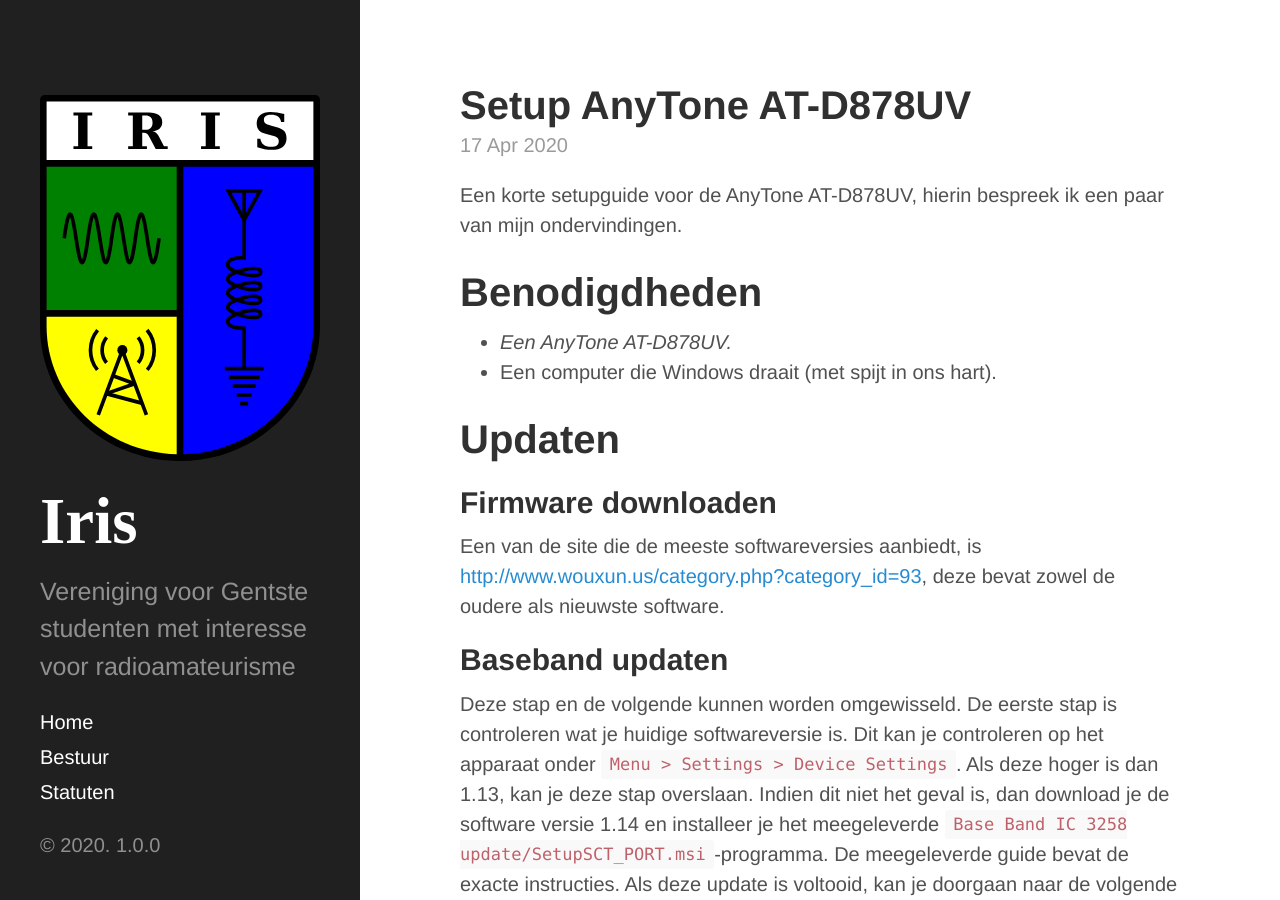
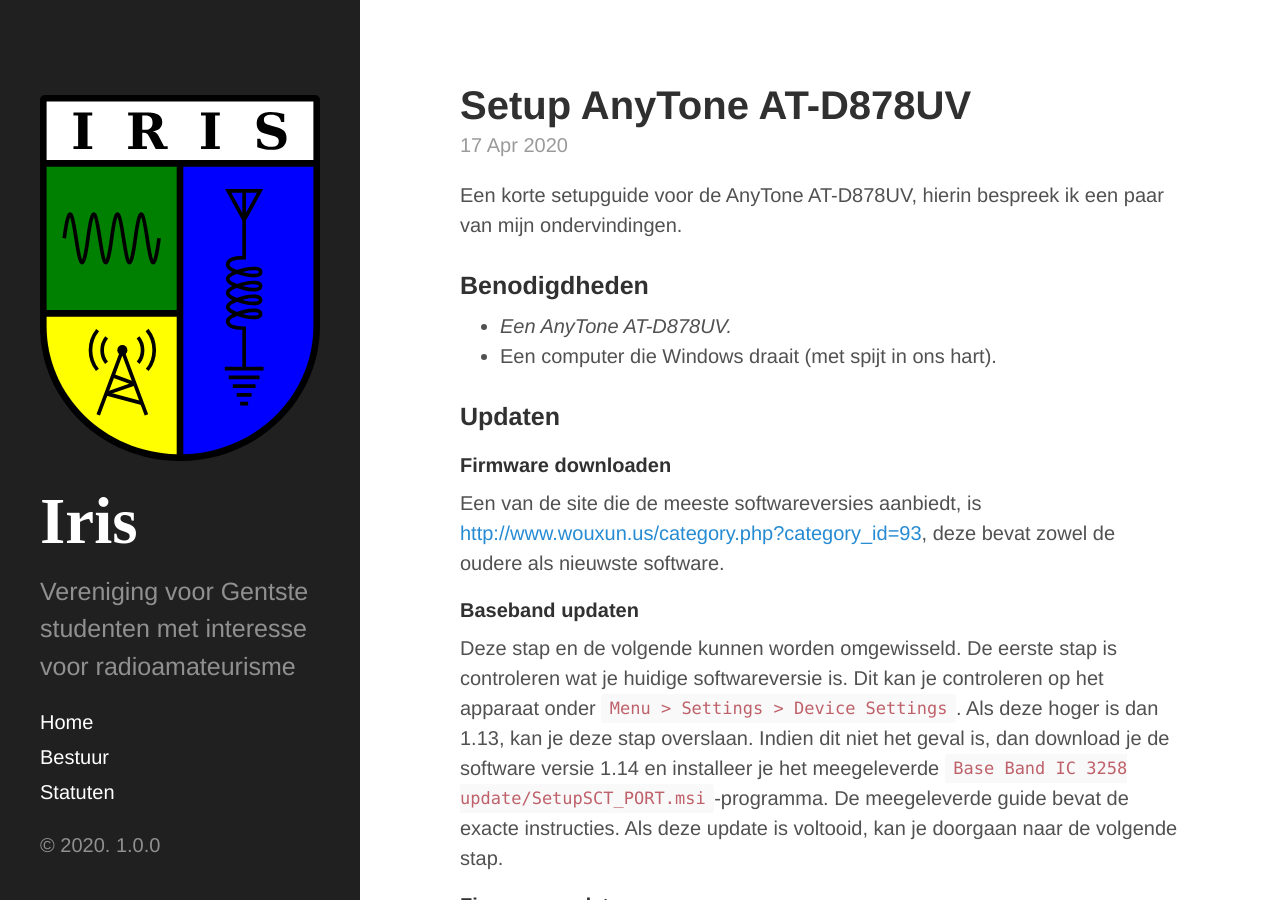
Before and after one commit to rien/irisgent, a Jekyll site: the page built from _posts/2020-04-17-Guide-Anytone.md, in a window 1280 px wide and 900 px high. Built offline with Jekyll 4.4.1, drawn with Linux system fonts in a browser that asks for light colours.

Commit message:
update layout

```diff
--- a/_posts/2020-04-17-Guide-Anytone.md
+++ b/_posts/2020-04-17-Guide-Anytone.md
@@ -5,27 +5,27 @@
 
 Een korte setupguide voor de AnyTone AT-D878UV, hierin bespreek ik een paar van mijn ondervindingen.
 
-# Benodigdheden
+### Benodigdheden
 
 - *Een AnyTone AT-D878UV.*
 - Een computer die Windows draait (met spijt in ons hart).
 
-# Updaten
+### Updaten
 
-## Firmware downloaden
+#### Firmware downloaden
 
 Een van de site die de meeste softwareversies aanbiedt, is [http://www.wouxun.us/category.php?category_id=93](http://www.wouxun.us/category.php?category_id=93),
 deze bevat zowel de oudere als nieuwste software.
 
-## Baseband updaten
+#### Baseband updaten
 Deze stap en de volgende kunnen worden omgewisseld.
 De eerste stap is controleren wat je huidige softwareversie is. Dit kan je controleren op het apparaat onder `Menu > Settings > Device Settings`. Als deze hoger is dan 1.13, kan je deze stap overslaan. Indien dit niet het geval is, dan download je de software versie 1.14 en installeer je het meegeleverde `Base Band IC 3258 update/SetupSCT_PORT.msi`-programma. De meegeleverde guide bevat de exacte instructies. Als deze update is voltooid, kan je doorgaan naar de volgende stap.
 
-## Firmware updaten
+#### Firmware updaten
 
 Firmware kan je direct updaten naar de nieuwste versie, op het moment van schrijven is dit 1.18. Download de software en installeer het meegeleverde CPS-programma (dit is anders voor elke versie en moet dus per versie geïnstalleerd worden). De map `D878UV_V1.18 FW` bevat dan de firmware en instructies hoe deze te installeren. Als dit gelukt is, kan je de portable beginnen installeren.
 
-# Instellen portable
+### Instellen portable
 
 Voor het instellen van de portable raden we aan om van een bestaande codeplug te vertrekken. [Dit](/public/files/iris_codeplug.rdt) is mijn persoonlijke codeplug, deze kan je via de CPS uploaden naar je portable. Deze codeplug bevat repeaters, talkgroups en digitale contacten al reeds voorgeprogrammeerd. Het enige dat je moet doen voor het wegschrijven naar de portable is onder `Digital > Radio ID List` je DMR-ID in de lijst zetten. Zo'n ID kan je aanvragen op [https://register.ham-digital.org/](https://register.ham-digital.org/). Het kan wel een dag duren vooraleer deze in het systeem zit en dus vlot werkt. Om een DMR-ID aan te vragen heb je enkel een bedieningslicentie nodig. De contactenlijst update je ook best zodat de nieuwste DMR-ID's er ook inzitten. Dit kan je doen door de csv die je [hier](https://www.radioid.net/database/dumps) kan vinden te importeren in de CPS-codeplug.
 
```
